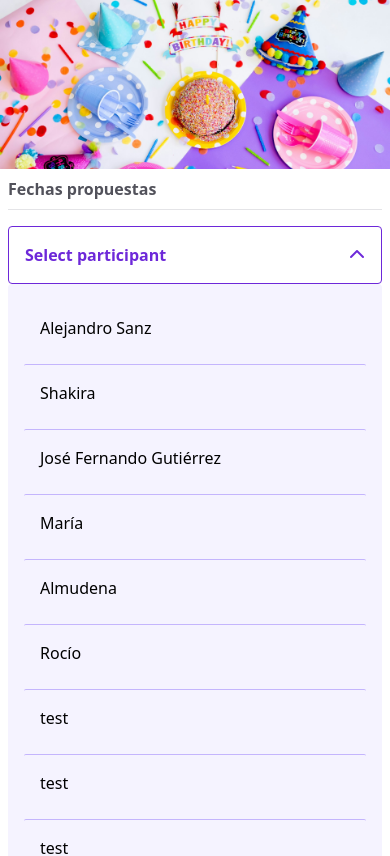
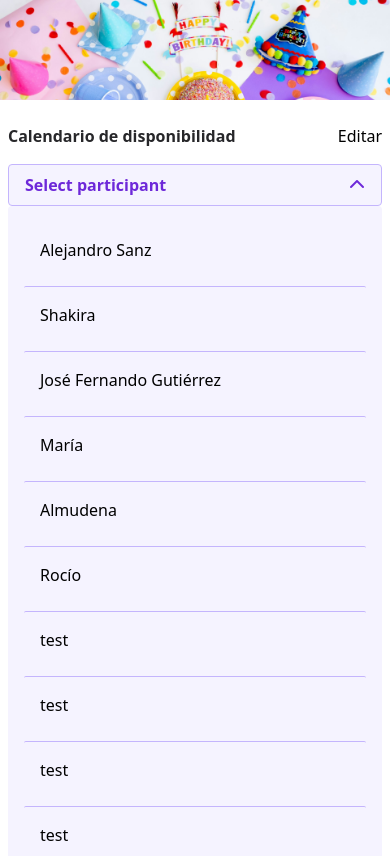
Before and after one commit to MMadlos/cronos-app, a React (Vite) app: page / in a window 390 px wide. Shown: the top 856 px of the page. Built offline with nearby package versions, Linux system fonts and the light colour scheme.

Commit message:
Refactor components for responsive in mobile

```diff
--- a/src/App.jsx
+++ b/src/App.jsx
@@ -90,12 +90,7 @@ function App() {
 				)}
 
 				{stage === calendarProcess.table && (
-					<section className="container mx-auto my-2 flex h-full flex-col gap-2 px-2 pb-2 sm:mt-10 sm:w-[80vw] sm:p-0">
-						<h2 className="text-md font-semibold text-zinc-600 sm:text-lg">
-							Fechas propuestas
-						</h2>
-						<div className="h-[1px] w-full bg-zinc-200"></div>
-
+					<section className="container mx-auto flex h-full flex-col gap-2 p-2 sm:w-[80vw] sm:p-0">
 						<ParticipantsContext.Provider
 							value={{ participants, setParticipants }}
 						>
--- a/src/components/Header/Header.jsx
+++ b/src/components/Header/Header.jsx
@@ -1,7 +1,7 @@
 export default function Header() {
 	// TODO: edit image by selecting from unsplash or uploading file
 	return (
-		<header className="h-[20vh] max-h-[200px] w-full">
+		<header className="h-[100px] max-h-[200px] w-full sm:h-[20vh]">
 			<img
 				src="src/images/birthday-md.jpg"
 				alt="an image with party elements"
--- a/src/components/Table/Table.jsx
+++ b/src/components/Table/Table.jsx
@@ -3,6 +3,8 @@ import { useState } from "react"
 import TableHead from "./TableHead"
 import TableBody from "./TableBody"
 import TableXS from "./TableXS"
+
+import { mockConfirmedData } from "../../mockData"
 
 export default function Table() {
 	const [confirmed, setConfirmed] = useState([])
@@ -27,8 +29,17 @@ export default function Table() {
 
 	return (
 		<>
-			<div className="mt-2 hidden max-h-[70vh] w-full overflow-x-auto overflow-y-auto sm:mt-6 sm:block sm:max-h-[60vh]">
-				<table id="table" className="w-full border-collapse bg-white">
+			<div className="mt-8 hidden sm:block">
+				{/* Table SCREEN */}
+				<h2 className="text-md font-semibold text-zinc-600 sm:text-lg">
+					Fechas propuestas
+				</h2>
+				<div className="h-[1px] w-full bg-zinc-200"></div>
+				<div className="mt-2 max-h-[70vh] w-full overflow-x-auto overflow-y-auto sm:mt-6  sm:max-h-[60vh]">
+					<table
+						id="table"
+						className="w-full border-collapse bg-white"
+					>
 						<TableHead />
 						<TableBody
 							confirmed={confirmed}
@@ -36,7 +47,15 @@ export default function Table() {
 						/>
 					</table>
 				</div>
-			<div className=" my-2 max-h-[70vh] w-full sm:hidden">
+			</div>
+			<div className="w-full sm:hidden">
+				<div className="flex flex-row justify-between gap-2 py-4">
+					<h2 className="text-md font-semibold text-zinc-800 sm:text-lg">
+						Calendario de disponibilidad
+					</h2>
+					<button>Editar</button>
+				</div>
+
 				<TableXS
 					confirmed={confirmed}
 					onClickConfirm={handleConfirmation}
--- a/src/components/Table/TableXS.jsx
+++ b/src/components/Table/TableXS.jsx
@@ -24,6 +24,7 @@ export default function TableXS({ confirmed, onClickConfirm }) {
 		const { id } = participant
 		mappedConfirmation[id] = []
 	})
+
 	confirmed.forEach((confirmation) => {
 		const { id, dateTime } = confirmation
 		mappedConfirmation[id].push(dateTime)
@@ -32,8 +33,9 @@ export default function TableXS({ confirmed, onClickConfirm }) {
 	return (
 		<>
 			<button
-				className="sticky top-4 flex w-full flex-row items-center justify-between rounded border border-violet-700 bg-white p-4 font-semibold text-violet-700"
+				className="sticky top-4 flex w-full flex-row items-center justify-between rounded border border-violet-300 bg-white px-4 py-2 font-semibold text-violet-700 data-[open=true]:bg-violet-50"
 				onClick={() => setListOpen(!isListOpen)}
+				data-open={isListOpen}
 			>
 				{selectedPerson?.name ?? "Select participant"}
 				{isListOpen && <i className="fa-solid fa-chevron-up" />}
```
Lines whose indentation alone changed are shown as unchanged.
